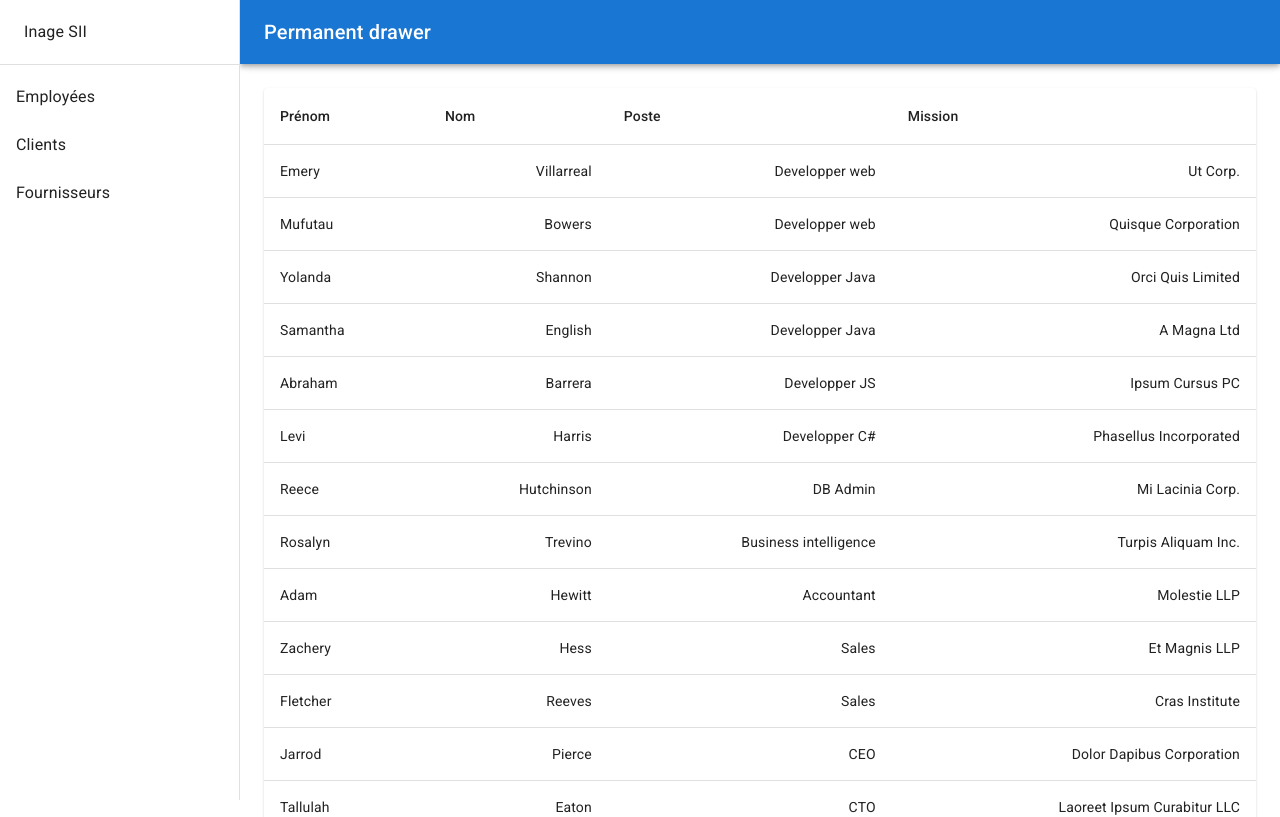
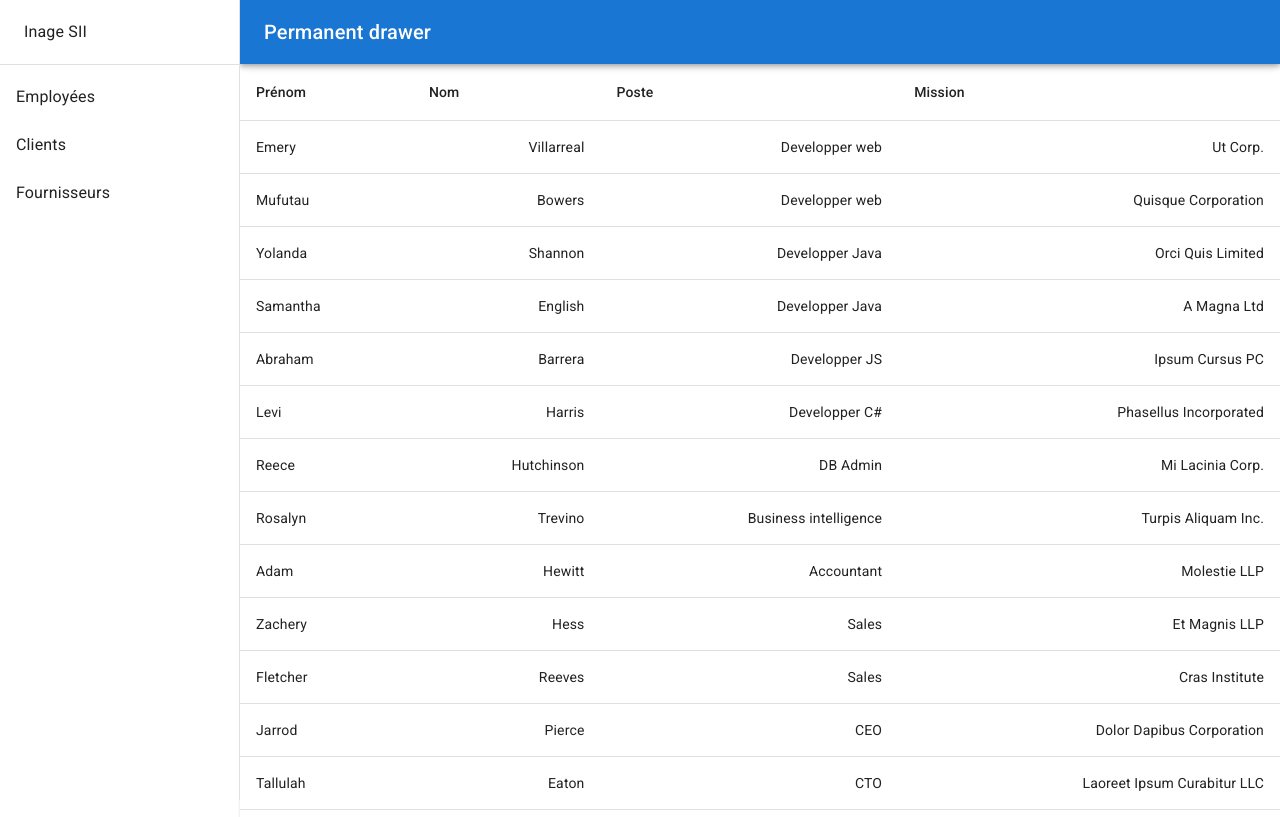
Before and after one commit to OrangeDuck91/react-best-practice, a React (Create React App) app: page / in a window 1280 px wide. Shown: the top 817 px of the page. Built offline with nearby package versions, Linux system fonts and the light colour scheme.

Commit message:
some styling

```diff
--- a/src/shared/components/layout/Layout.tsx
+++ b/src/shared/components/layout/Layout.tsx
@@ -54,12 +54,12 @@ const Layout: FunctionComponent = () => {
       </Drawer>
       <Box
         component="main"
-        sx={{ flexGrow: 1, bgcolor: 'background.default', p: 3 }}
+        sx={{ flexGrow: 1, bgcolor: 'background.default' }}
       >
         <Toolbar />
-        <Typography paragraph>
+        <div className="main-content">
           <EmployeesTable />
-        </Typography>
+        </div>
       </Box>
     </Box>
   )
```
